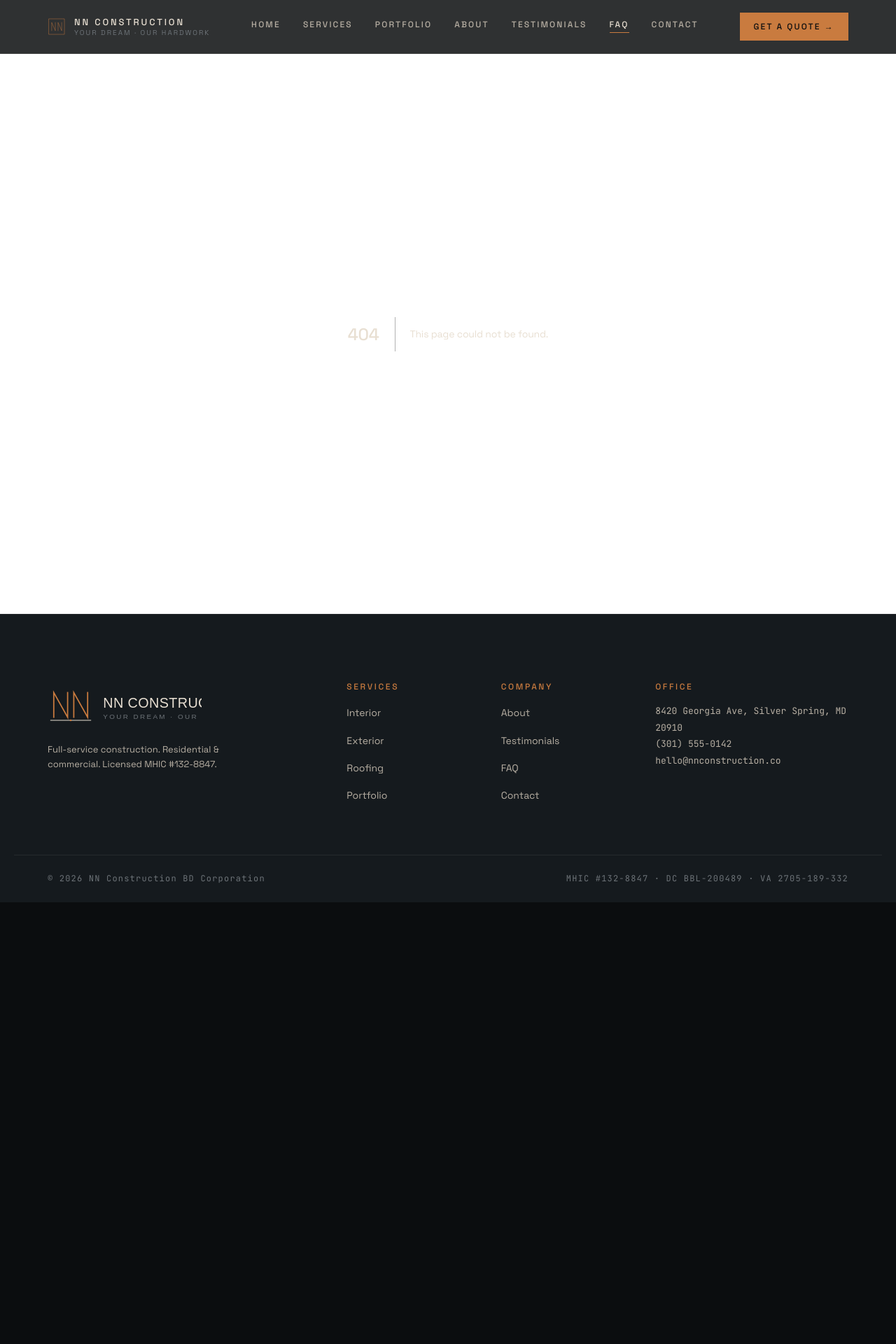
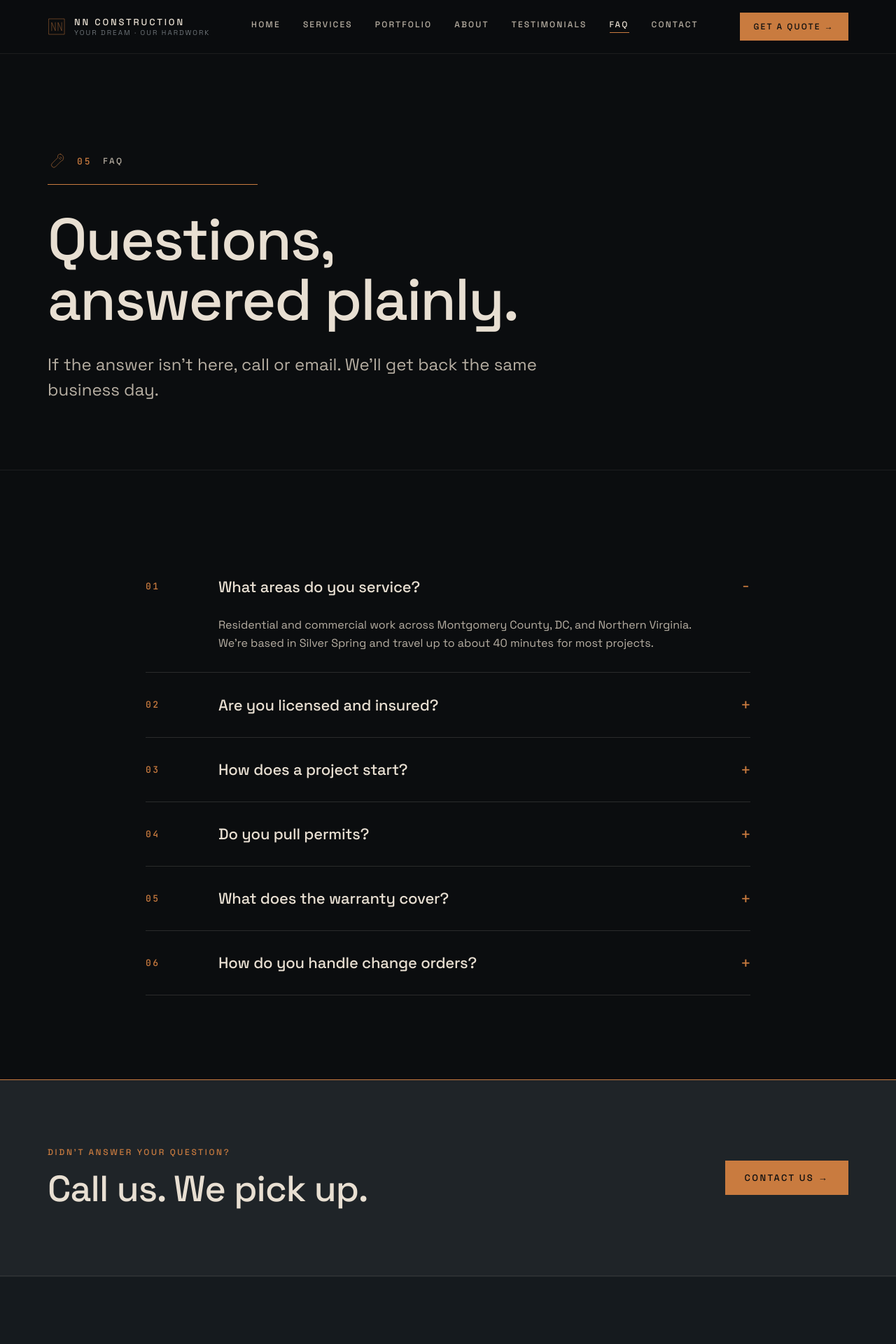
Before and after one commit to Bamyani1/nn-construction-, a Next.js app: page /faq in a window 1280 px wide. Before the commit this address had no page. Shown: the top 1920 px of the page at 70% size. Before the commit the page ends 1289 px from the top, so only its background shows below. Built offline with nearby package versions, Linux system fonts and the light colour scheme.

Commit message:
feat(faq): accordion

```diff
--- /dev/null
+++ b/app/faq/page.tsx
@@ -0,0 +1,54 @@
+import Link from "next/link";
+import type { Metadata } from "next";
+import { FaqAccordion } from "@/components/faq-accordion";
+import { faqs } from "@/lib/data";
+
+export const metadata: Metadata = {
+  title: "FAQ · NN Construction",
+  description:
+    "Service area, licensing, project kickoff, permits, warranty, change orders — the common questions, answered plainly.",
+};
+
+export default function FaqPage() {
+  return (
+    <>
+      <section className="nn-page-head">
+        <div className="nn-container">
+          <div className="nn-page-eyebrow">
+            {/* eslint-disable-next-line @next/next/no-img-element */}
+            <img src="/assets/icons/wrench.svg" alt="" />
+            <span className="nn-mono">05</span>
+            <span className="nn-label">FAQ</span>
+          </div>
+          <h1 className="nn-page-title">
+            Questions,
+            <br />
+            answered plainly.
+          </h1>
+          <p className="nn-page-lead">
+            If the answer isn&apos;t here, call or email. We&apos;ll get back
+            the same business day.
+          </p>
+        </div>
+      </section>
+
+      <section className="nn-section">
+        <div className="nn-container" style={{ maxWidth: 960 }}>
+          <FaqAccordion items={faqs} />
+        </div>
+      </section>
+
+      <section className="nn-cta-band">
+        <div className="nn-container nn-cta-inner">
+          <div>
+            <div className="nn-eyebrow">Didn&apos;t answer your question?</div>
+            <h2 className="nn-cta-title">Call us. We pick up.</h2>
+          </div>
+          <Link className="nn-btn nn-btn-primary nn-btn-lg" href="/contact">
+            Contact us →
+          </Link>
+        </div>
+      </section>
+    </>
+  );
+}
--- /dev/null
+++ b/components/faq-accordion.tsx
@@ -0,0 +1,44 @@
+"use client";
+
+import { useState } from "react";
+import type { Faq } from "@/lib/data";
+
+interface FaqAccordionProps {
+  items: Faq[];
+}
+
+export function FaqAccordion({ items }: FaqAccordionProps) {
+  const [openIndex, setOpenIndex] = useState(0);
+
+  return (
+    <>
+      {items.map((item, idx) => {
+        const open = openIndex === idx;
+        const n = String(idx + 1).padStart(2, "0");
+        return (
+          <div
+            key={item.q}
+            className="nn-faq"
+            aria-expanded={open}
+            onClick={() => setOpenIndex(open ? -1 : idx)}
+            role="button"
+            tabIndex={0}
+            onKeyDown={(e) => {
+              if (e.key === "Enter" || e.key === " ") {
+                e.preventDefault();
+                setOpenIndex(open ? -1 : idx);
+              }
+            }}
+          >
+            <div className="nn-faq-row">
+              <span className="nn-faq-n">{n}</span>
+              <span className="nn-faq-q">{item.q}</span>
+              <span className="nn-faq-toggle">{open ? "−" : "+"}</span>
+            </div>
+            <div className="nn-faq-a">{item.a}</div>
+          </div>
+        );
+      })}
+    </>
+  );
+}
```
